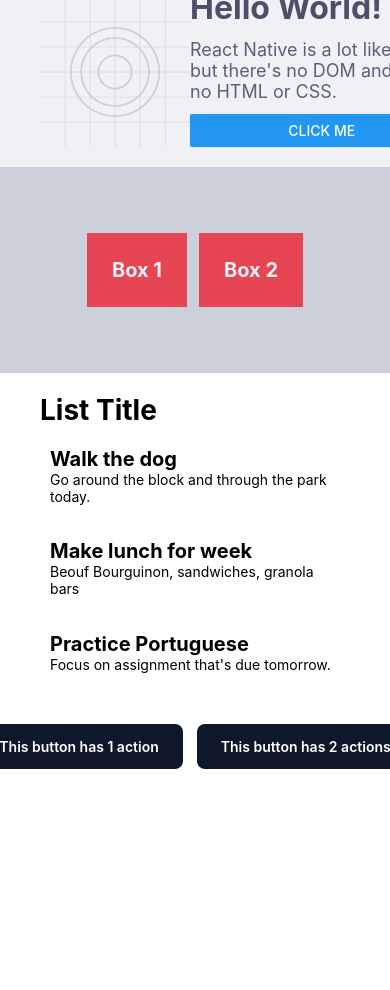
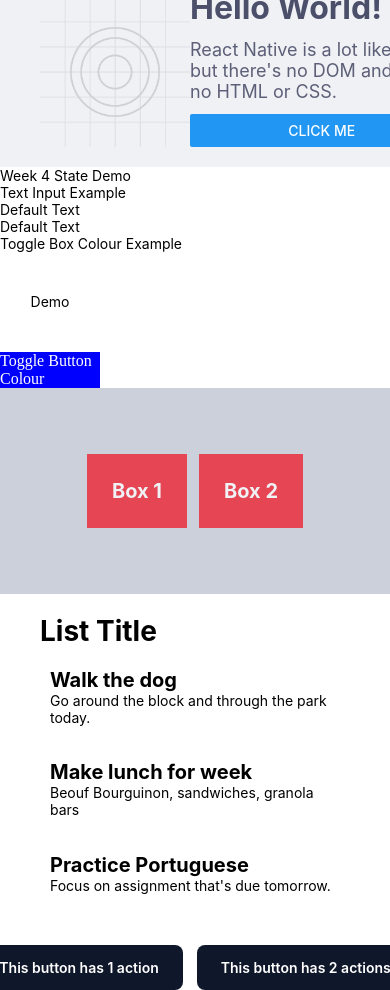
Before and after one commit to ashx3s/cprg-303-rn-demos, a React Native app: screen / in a window 390 px wide. Before the commit the page ends 844 px from the top, so only its background shows below. Built offline with nearby package versions, Linux system fonts and the light colour scheme.

Commit message:
simple state demo

```diff
--- a/App.js
+++ b/App.js
@@ -5,13 +5,14 @@ import { PageHeader, FlexDemo } from "./components/WeekTwoDemos";
 import { TodoList } from "./components/TodoList";
 import { PressableDemo } from "./components/PressableDemo";
 import { todoItems } from "./assets/demo-data/todoItems";
-
+import { StateDemo } from "./components/StateDemo";
 export default function App() {
   return (
     <SafeAreaProvider>
       <SafeAreaView>
         <ScrollView>
           <PageHeader />
+          <StateDemo />
           <FlexDemo />
           <TodoList list={todoItems} />
           <PressableDemo />
--- /dev/null
+++ b/components/StateDemo.tsx
@@ -0,0 +1,52 @@
+import { useState } from "react";
+import { View, Text, TextInput, Pressable, StyleSheet } from "react-native";
+export function StateDemo() {
+  const [userMessage, setUserMessage] = useState("Default Text");
+  const [isDarkMode, setIsDarkMode] = useState(true);
+  return (
+    <View>
+      <Text>Week 4 State Demo</Text>
+      <View>
+        <Text>Text Input Example</Text>
+        <TextInput onChangeText={setUserMessage} value={userMessage} />
+        <Text>{userMessage}</Text>
+      </View>
+      <View>
+        <Text>Toggle Box Colour Example</Text>
+        <View style={isDarkMode ? styles.lightBox : styles.darkBox}>
+          <Text>Demo</Text>
+        </View>
+        <Pressable
+          onPress={() => setIsDarkMode(!isDarkMode)}
+          style={styles.buttonStyles}
+        >
+          Toggle Button Colour
+        </Pressable>
+      </View>
+    </View>
+  );
+}
+
+const styles = StyleSheet.create({
+  darkBox: {
+    justifyContent: "center",
+    alignItems: "center",
+    backgroundColor: "black",
+    color: "white",
+    height: 100,
+    width: 100,
+  },
+  lightBox: {
+    justifyContent: "center",
+    alignItems: "center",
+    backgroundColor: "white",
+    color: "black",
+    height: 100,
+    width: 100,
+  },
+  buttonStyles: {
+    backgroundColor: "blue",
+    color: "white",
+    width: 100,
+  },
+});
--- a/components/TodoList.jsx
+++ b/components/TodoList.tsx
@@ -1,17 +1,23 @@
 import { View, Text, StyleSheet } from "react-native";
+
+interface Todo {
+  id: number;
+  title: string;
+  description: string;
+}
 
 export function TodoList({ list }) {
   return (
     <View style={styles.listContainer}>
       <Text style={styles.listTitle}>List Title</Text>
-      {list.map((todo) => {
+      {list.map((todo: Todo) => {
         return <Todo key={todo.id} {...todo} />;
       })}
     </View>
   );
 }
 
-function Todo({ title, description }) {
+function Todo({ title, description }: Todo) {
   return (
     <View style={styles.container}>
       <Text style={styles.todoTitle}>{title}</Text>
```
Also changed, not shown: assets/demo-data/todoItems.ts (renamed from assets/demo-data/todoItems.js).
